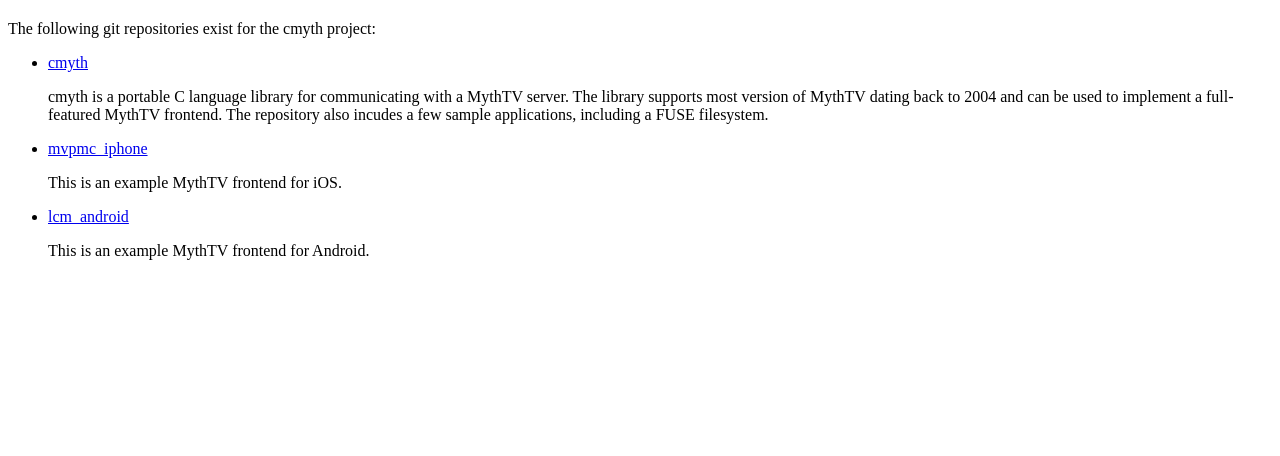
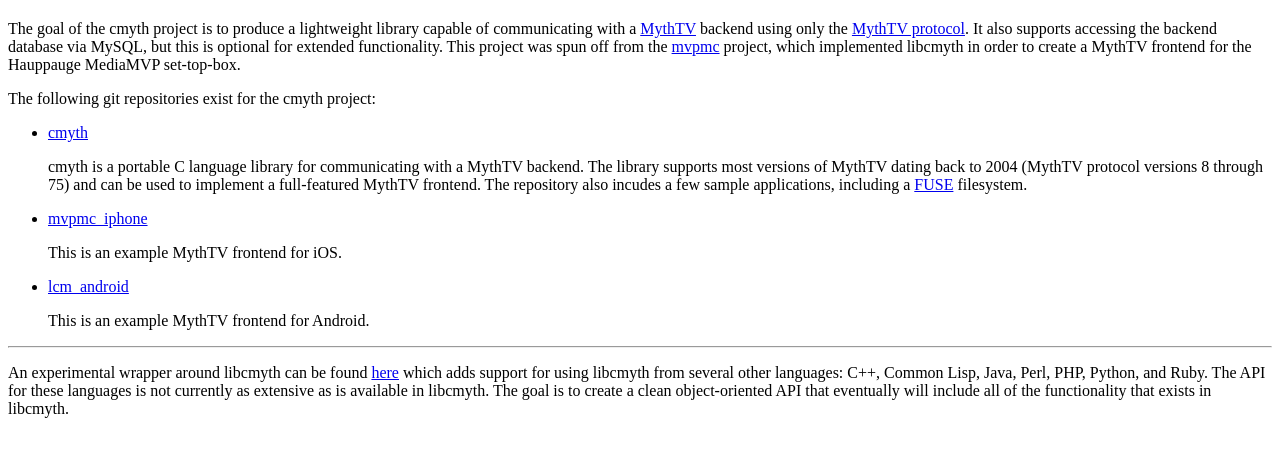
Before and after one commit to cmyth/cmyth.github.com, a plain HTML site: page index.html in a window 1280 px wide. Shown: the part 60-516 px from the top of the page. Drawn offline with Linux system fonts and the light colour scheme.

Commit message:
Misc updates.

```diff
--- a/index.html
+++ b/index.html
@@ -16,8 +16,20 @@
   </h1>
 
   <p>
+    The goal of the cmyth project is to produce a lightweight library
+    capable of communicating with a <a href="http://www.mythtv.org">MythTV</a>
+    backend using only the
+    <a href="http://www.mythtv.org/wiki/Category:Myth_Protocol">MythTV
+    protocol</a>.  It also supports accessing the backend database via MySQL,
+    but this is optional for extended functionality.  This project was
+    spun off from the <a href="http://www.mvpmc.org/">mvpmc</a> project, which
+    implemented libcmyth in order to create a MythTV frontend for the
+    Hauppauge MediaMVP set-top-box.
+  </p>
+
+  <p>
     The following git repositories exist for the cmyth project:
- </p>
+  </p>
 
   <ul>
     <li>
@@ -26,10 +38,12 @@
       </p>
       <p>
         cmyth is a portable C language library for communicating with a MythTV
-        server.  The library supports most version of MythTV dating
-        back to 2004 and can be used to implement a full-featured
+        backend.  The library supports most versions of MythTV dating
+        back to 2004 (MythTV protocol versions 8 through 75) and can
+	be used to implement a full-featured
         MythTV frontend.  The repository also incudes a few sample
-        applications, including a FUSE filesystem.
+        applications, including a
+	<a href="http://fuse.sourceforge.net/">FUSE</a> filesystem.
       </p>
     </li>
     <li>
@@ -50,6 +64,18 @@
     </li>
   </ul>
 
+  <hr>
+
+  <p>
+    An experimental wrapper around libcmyth can be found
+    <a href="https://github.com/gettler/cmyth">here</a> which adds support for
+    using libcmyth from several other languages: C++, Common Lisp, Java, Perl,
+    PHP, Python, and Ruby.  The API for these languages is not currently as
+    extensive as is available in libcmyth.  The goal is to create a clean
+    object-oriented API that eventually will include all of the
+    functionality that exists in libcmyth.
+  </p>
+
 </body>
 
 </html>
```
